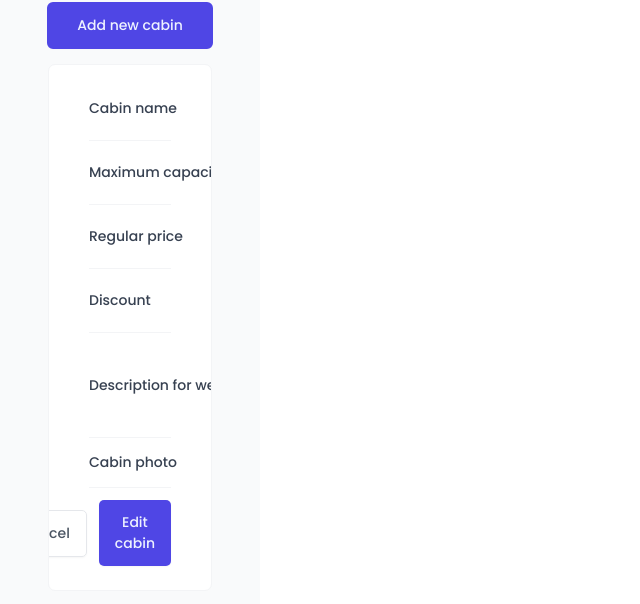
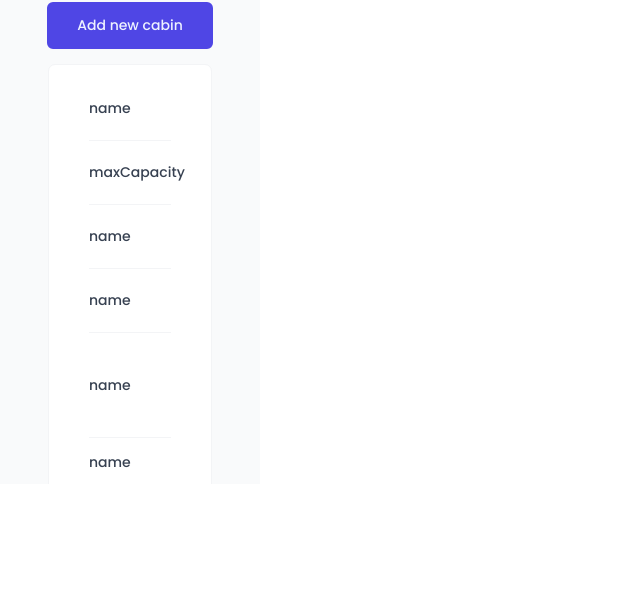
Before and after one commit to nemanjamalesija/oasis, a React (Vite) app: page /cabins in a window 1280 px wide. Both pictures are taken after a click on the button "Add new cabin". Shown: the part 316-920 px from the top of the page, without its empty margins (0-640 px from the left). After the commit the page ends 800 px from the top, so only its background shows below. Built offline with nearby package versions, Linux system fonts and the light colour scheme; no server answers; the database is empty; a web font is replaced by a local one.

Commit message:
Add form validation. Refactor

```diff
--- a/src/features/cabins/CreateCabinForm.jsx
+++ b/src/features/cabins/CreateCabinForm.jsx
@@ -1,5 +1,3 @@
-import styled from 'styled-components';
-
 import Input from '../../ui/Input';
 import Form from '../../ui/Form';
 import Button from '../../ui/Button';
@@ -9,47 +7,13 @@ import { useForm } from 'react-hook-form';
 import { useMutation, useQueryClient } from '@tanstack/react-query';
 import { createCabin } from '../../services/apiCabins';
 import toast from 'react-hot-toast';
-
-const FormRow = styled.div`
-  display: grid;
-  align-items: center;
-  grid-template-columns: 24rem 1fr 1.2fr;
-  gap: 2.4rem;
-
-  padding: 1.2rem 0;
-
-  &:first-child {
-    padding-top: 0;
-  }
-
-  &:last-child {
-    padding-bottom: 0;
-  }
-
-  &:not(:last-child) {
-    border-bottom: 1px solid var(--color-grey-100);
-  }
-
-  &:has(button) {
-    display: flex;
-    justify-content: flex-end;
-    gap: 1.2rem;
-  }
-`;
-
-const Label = styled.label`
-  font-weight: 500;
-`;
-
-const Error = styled.span`
-  font-size: 1.4rem;
-  color: var(--color-red-700);
-`;
+import FormRow from '../../ui/FormRow';
 
 function CreateCabinForm() {
   const {
     register,
     handleSubmit,
+    getValues,
     reset,
     formState: { errors },
   } = useForm();
@@ -70,45 +34,72 @@ function CreateCabinForm() {
   });
 
   const onSubmit = (data) => mutate(data);
+  const onError = (errors) => console.log(errors);
 
   return (
-    <Form onSubmit={handleSubmit(onSubmit)}>
-      <FormRow>
-        <Label htmlFor='name'>Cabin name</Label>
-        <Input type='text' id='name' {...register('name')} />
+    <Form onSubmit={handleSubmit(onSubmit, onError)}>
+      <FormRow label='name' error={errors?.name?.message || undefined}>
+        <Input
+          type='text'
+          id='name'
+          {...register('name', { required: 'Cabin name is required' })}
+        />
       </FormRow>
-      <FormRow>
-        <Label htmlFor='maxCapacity'>Maximum capacity</Label>
+      <FormRow
+        label='maxCapacity'
+        error={errors?.maxCapacity?.message || undefined}
+      >
         <Input
           type='number'
           id='maxCapacity'
-          {...register('maxCapacity', { valueAsNumber: true })}
+          {...register('maxCapacity', {
+            required: 'Cabin max capacity is required',
+            valueAsNumber: true,
+            min: { value: 1, message: 'Capacity should be at least 1' },
+          })}
         />
       </FormRow>
-      <FormRow>
-        <Label htmlFor='regularPrice'>Regular price</Label>
+      <FormRow label='name' error={errors?.regularPrice?.message || undefined}>
         <Input
           type='number'
           id='regularPrice'
-          {...register('regularPrice', { valueAsNumber: true })}
+          {...register('regularPrice', {
+            required: 'Cabin price is required',
+            valueAsNumber: true,
+            min: { value: 1, message: 'Price should be at least 1' },
+          })}
         />
       </FormRow>
-      <FormRow>
-        <Label htmlFor='discount'>Discount</Label>
+      <FormRow label='name' error={errors?.discount?.message || undefined}>
         <Input
           type='number'
           id='discount'
           defaultValue={0}
-          {...register('discount', { valueAsNumber: true })}
+          {...register('discount', {
+            required: 'Discount value is required',
+            valueAsNumber: true,
+            validate: (value) =>
+              value <= getValues().regularPrice ||
+              'Discount should be less than the price of the cabin',
+          })}
         />
       </FormRow>
-      <FormRow>
-        <Label htmlFor='description'>Description for website</Label>
-        <Textarea type='number' id='description' defaultValue='' />
+      <FormRow label='name' error={errors?.description?.message || undefined}>
+        <Textarea
+          type='number'
+          id='description'
+          defaultValue=''
+          {...register('description', {
+            required: 'Cabin description  is required',
+          })}
+        />
       </FormRow>
-      <FormRow>
-        <Label htmlFor='image'>Cabin photo</Label>
-        <FileInput id='image' accept='image/*' {...register('image')} />
+      <FormRow label='name' error={errors?.image?.message || undefined}>
+        <FileInput
+          id='image'
+          accept='image/*'
+          {...register('image', { required: 'Cabin image is required' })}
+        />
       </FormRow>
       <FormRow>
         {/* type is an HTML attribute! */}
--- a/src/ui/AppLayout.jsx
+++ b/src/ui/AppLayout.jsx
@@ -13,6 +13,7 @@ const StyledAppLayout = styled.div`
 const Main = styled.main`
   background-color: var(--color-grey-50);
   padding: 4rem 4.8rem 6.4rem;
+  overflow: scroll;
 `;
 
 const Container = styled.div`
--- /dev/null
+++ b/src/ui/FormRow.jsx
@@ -0,0 +1,49 @@
+import styled from 'styled-components';
+
+const StyledFormRow = styled.div`
+  display: grid;
+  align-items: center;
+  grid-template-columns: 24rem 1fr 1.2fr;
+  gap: 2.4rem;
+
+  padding: 1.2rem 0;
+
+  &:first-child {
+    padding-top: 0;
+  }
+
+  &:last-child {
+    padding-bottom: 0;
+  }
+
+  &:not(:last-child) {
+    border-bottom: 1px solid var(--color-grey-100);
+  }
+
+  &:has(button) {
+    display: flex;
+    justify-content: flex-end;
+    gap: 1.2rem;
+  }
+`;
+
+const Label = styled.label`
+  font-weight: 500;
+`;
+
+const Error = styled.span`
+  font-size: 1.4rem;
+  color: var(--color-red-700);
+`;
+
+const FormRow = ({ label, error, children }) => {
+  return (
+    <StyledFormRow>
+      {label && <Label htmlFor={children.props.id}>{label}</Label>}
+      {children}
+      {error && <Error>{error}</Error>}
+    </StyledFormRow>
+  );
+};
+
+export default FormRow;
```
